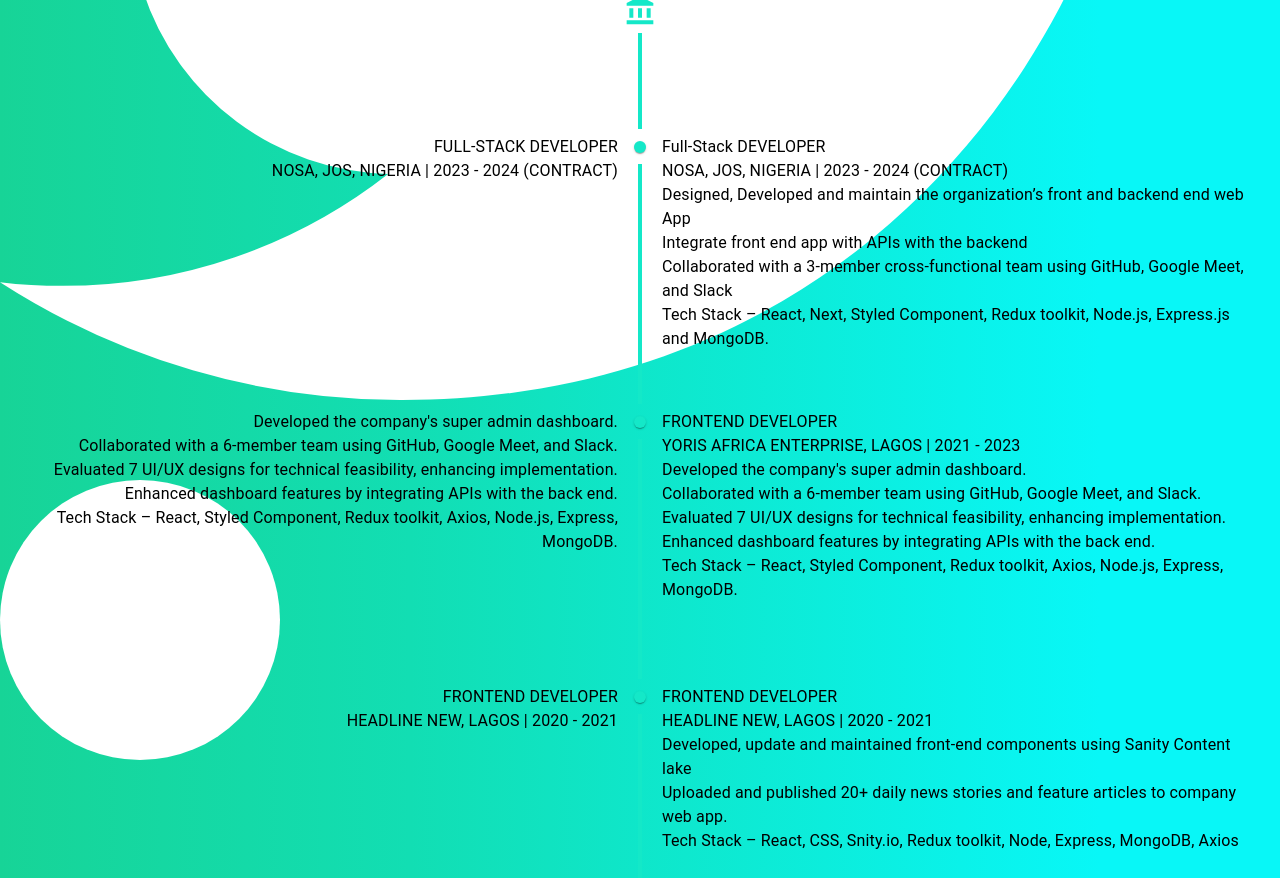
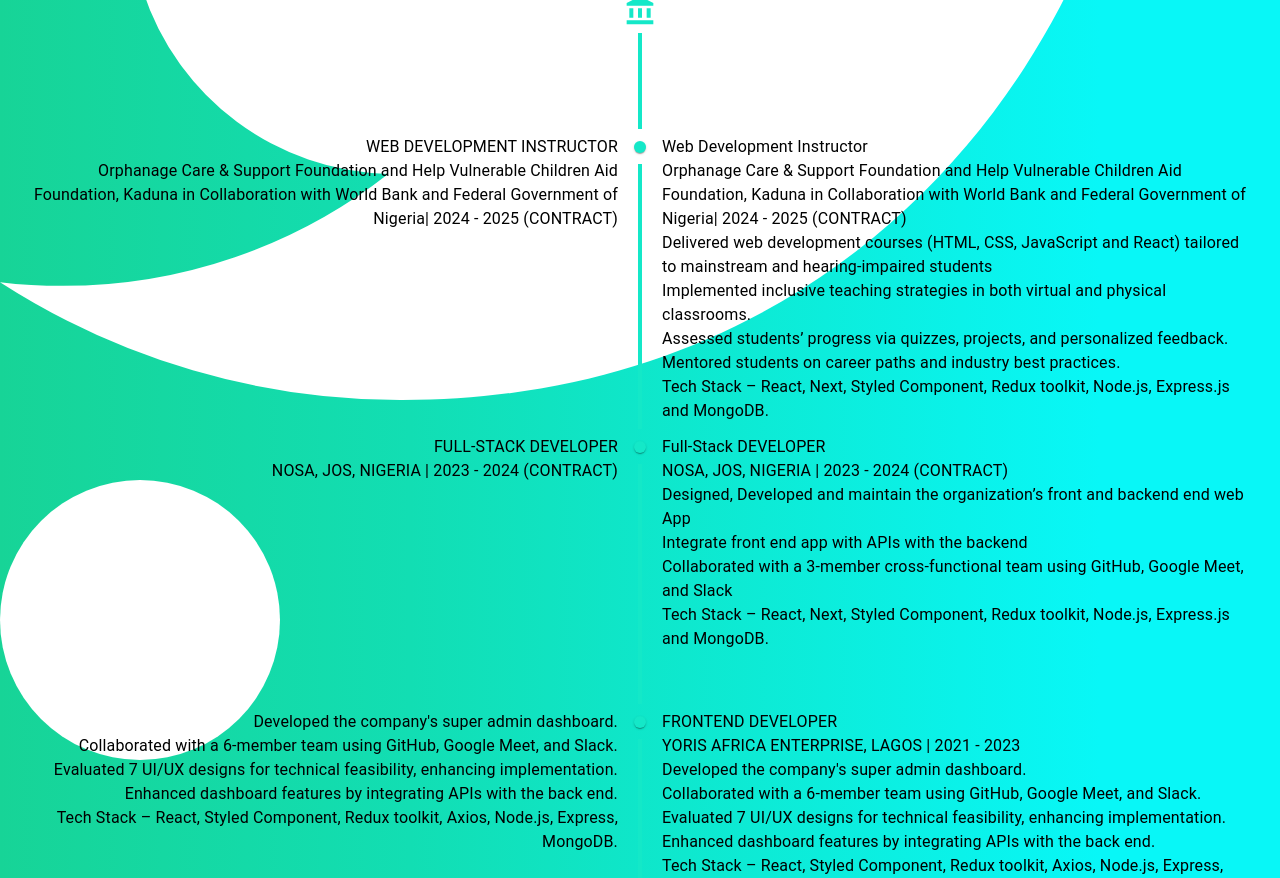
Before and after one commit to Rengkat/my-portfolio, a React (Vite) app: page / in a window 1280 px wide. Shown: the part 4760-5638 px from the top of the page. Built offline with nearby package versions, Linux system fonts and the light colour scheme; no server answers.

Commit message:
review experiance and resume

```diff
--- a/src/Components/Experiances.tsx
+++ b/src/Components/Experiances.tsx
@@ -27,6 +27,71 @@ const Experiences = () => {
                 <TimelineConnector sx={{ height: "6rem", width: ".3rem", background: "#14e8c8" }} />
               </TimelineSeparator>
               <TimelineContent className="hidden lg:block"></TimelineContent>
+            </TimelineItem>
+            <TimelineItem position="right" sx={{}}>
+              <TimelineOppositeContent className=" hidden lg:block">
+                <motion.div
+                  initial={{ x: -100, opacity: 0 }}
+                  whileInView={{ x: 0, y: 0, opacity: 1 }}
+                  transition={{ duration: 1, type: "tween" }}
+                  viewport={{ once: true }}>
+                  <h1 className="text-[#14e8c8] font-bold text-xl md:text-3xl">
+                    WEB DEVELOPMENT INSTRUCTOR
+                  </h1>
+                  <h3 className="text-white">
+                    Orphanage Care & Support Foundation and Help Vulnerable Children Aid Foundation,
+                    Kaduna in Collaboration with World Bank and Federal Government of Nigeria| 2024
+                    - 2025 (CONTRACT)
+                  </h3>
+                </motion.div>
+              </TimelineOppositeContent>
+              <TimelineSeparator>
+                <div className="w-[2rem] h-[2rem] rounded-full border-2 border-[#14e8c8] grid place-content-center">
+                  <TimelineDot sx={{ background: "#14e8c8" }} />
+                </div>
+                <TimelineConnector
+                  sx={{ height: "15rem", width: ".3rem", background: "#14e8c8" }}
+                />
+              </TimelineSeparator>
+              <TimelineContent>
+                <motion.div
+                  initial={{ x: 100, opacity: 0 }}
+                  whileInView={{ x: 0, y: 0, opacity: 1 }}
+                  transition={{ duration: 1, type: "tween" }}
+                  viewport={{ once: true }}>
+                  <div className="lg:hidden mb-3">
+                    <h1 className="text-[#14e8c8] font-bold text-xl md:text-3xl">
+                      Web Development Instructor
+                    </h1>
+                    <h3 className="text-white">
+                      Orphanage Care & Support Foundation and Help Vulnerable Children Aid
+                      Foundation, Kaduna in Collaboration with World Bank and Federal Government of
+                      Nigeria| 2024 - 2025 (CONTRACT)
+                    </h3>
+                  </div>
+                  <div className="text-white text-sm md:text-base">
+                    <ul className=" list-disc ml-2">
+                      <li>
+                        Delivered web development courses (HTML, CSS, JavaScript and React) tailored
+                        to mainstream and hearing-impaired students
+                      </li>
+                      <li>
+                        Implemented inclusive teaching strategies in both virtual and physical
+                        classrooms.
+                      </li>
+                      <li>
+                        Assessed students’ progress via quizzes, projects, and personalized
+                        feedback.
+                      </li>
+                      <li>Mentored students on career paths and industry best practices.</li>
+                      <li>
+                        <span className="tech-used">Tech Stack –</span> React, Next, Styled
+                        Component, Redux toolkit, Node.js, Express.js and MongoDB.
+                      </li>
+                    </ul>
+                  </div>
+                </motion.div>
+              </TimelineContent>
             </TimelineItem>
             <TimelineItem position="right" sx={{}}>
               <TimelineOppositeContent className=" hidden lg:block">
--- a/src/Components/PersonalDetail.tsx
+++ b/src/Components/PersonalDetail.tsx
@@ -34,7 +34,7 @@ const AboutMe = () => {
             initial={{ y: 20, opacity: 0 }}
             whileInView={{ x: 0, y: 0, opacity: 1 }}
             transition={{ duration: 0.5, type: "tween" }}>
-            <a href="../../lib/Resume.pdf" download={true}>
+            <a href="../../lib/Alexander Rengkat - Fullstack Developer.pdf" download={true}>
               Download Resume
             </a>
           </motion.button>
```
Also changed, not shown: 2 other files (tests, documents, lock files or other folders).
